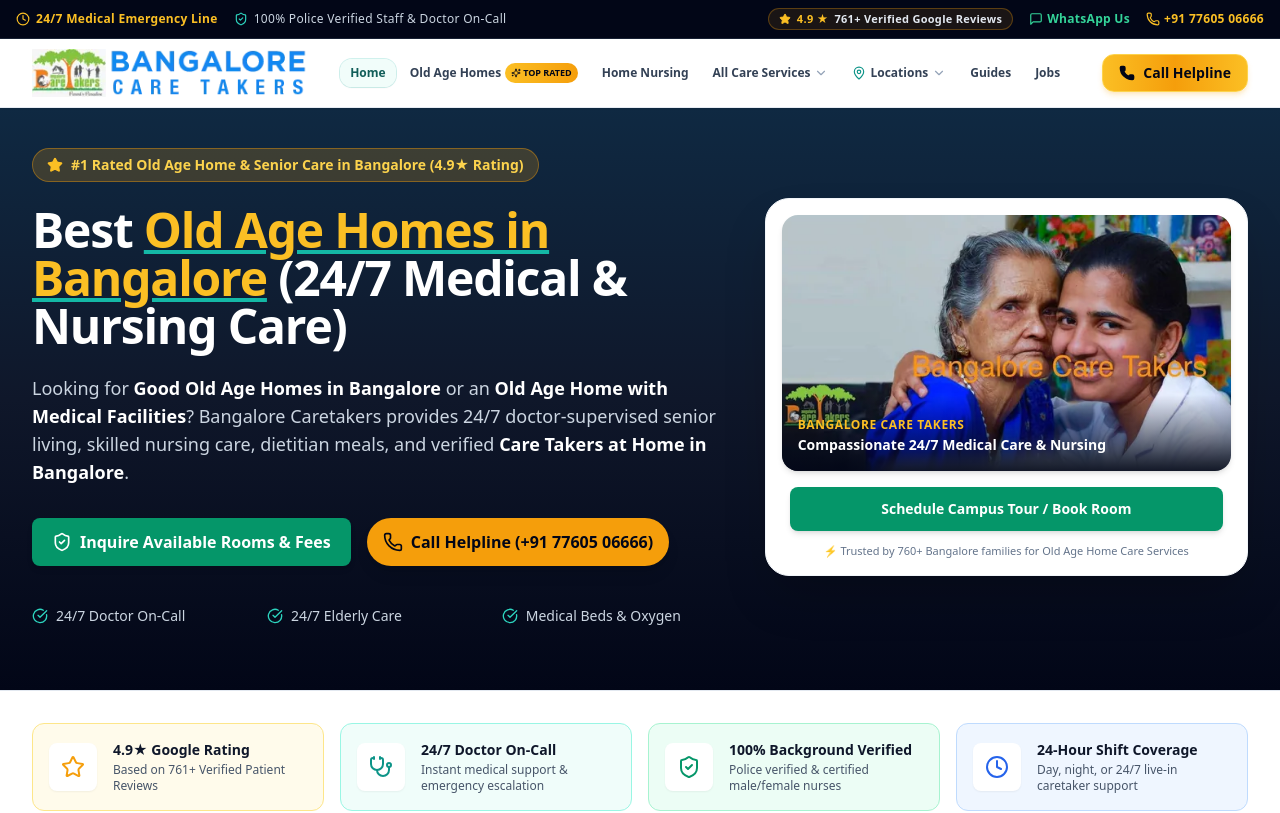
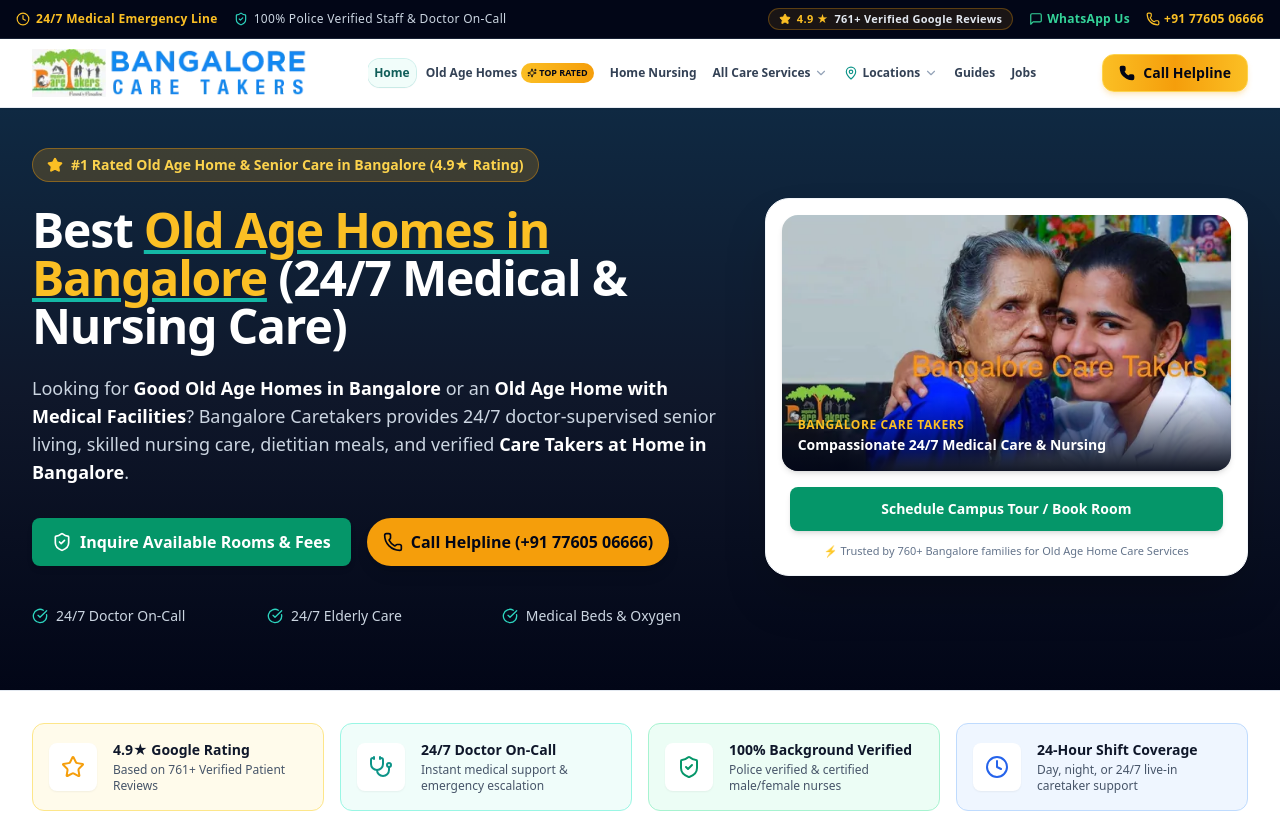
Before and after one commit to rahul-chacko-7/bangalore-caretakers, a React (Vite) app: page / in a window 1280 px wide. Shown: the top 813 px of the page. Built offline with nearby package versions, Linux system fonts and the light colour scheme.

Commit message:
fix header overlap between Jobs and Call Helpline button

```diff
--- a/src/components/Header.jsx
+++ b/src/components/Header.jsx
@@ -97,14 +97,14 @@
           </Link>
 
           {/* Desktop Nav Links (Visible on XL screens >= 1280px) */}
-          <nav className="hidden xl:flex items-center gap-1 2xl:gap-2 font-bold text-slate-700 text-xs 2xl:text-sm shrink min-w-0">
+          <nav className="hidden xl:flex items-center gap-1 2xl:gap-2 font-bold text-slate-700 text-xs 2xl:text-sm shrink min-w-0 overflow-hidden">
             {primaryNav.map((link) => {
               const isActive = location.pathname === link.path;
               return (
                 <Link
                   key={link.path}
                   to={link.path}
-                  className={`px-2.5 py-1.5 rounded-xl transition-all whitespace-nowrap inline-flex items-center gap-1 ${
+                  className={`px-1.5 2xl:px-2.5 py-1.5 rounded-xl transition-all whitespace-nowrap inline-flex items-center gap-1 shrink-0 ${
                     isActive
                       ? 'text-teal-800 bg-teal-50/90 font-black shadow-sm ring-1 ring-teal-500/20'
                       : 'hover:text-teal-700 hover:bg-slate-100/70'
@@ -123,12 +123,12 @@
 
             {/* All Care Services Mega Menu Dropdown */}
             <div
-              className="relative"
+              className="relative shrink-0"
               onMouseEnter={() => setServicesDropdown(true)}
               onMouseLeave={() => setServicesDropdown(false)}
             >
               <button
-                className={`px-2.5 py-1.5 rounded-xl text-slate-700 hover:text-teal-700 hover:bg-slate-100/70 inline-flex items-center gap-1 font-bold whitespace-nowrap transition-colors ${
+                className={`px-1.5 2xl:px-2.5 py-1.5 rounded-xl text-slate-700 hover:text-teal-700 hover:bg-slate-100/70 inline-flex items-center gap-1 font-bold whitespace-nowrap transition-colors ${
                   servicesDropdown ? 'bg-slate-100 text-teal-800' : ''
                 }`}
                 aria-expanded={servicesDropdown}
@@ -162,12 +162,12 @@
 
             {/* Locations Dropdown */}
             <div
-              className="relative"
+              className="relative shrink-0"
               onMouseEnter={() => setLocationsDropdown(true)}
               onMouseLeave={() => setLocationsDropdown(false)}
             >
               <button
-                className={`px-2.5 py-1.5 rounded-xl text-slate-700 hover:text-teal-700 hover:bg-slate-100/70 inline-flex items-center gap-1 font-bold whitespace-nowrap transition-colors ${
+                className={`px-1.5 2xl:px-2.5 py-1.5 rounded-xl text-slate-700 hover:text-teal-700 hover:bg-slate-100/70 inline-flex items-center gap-1 font-bold whitespace-nowrap transition-colors ${
                   locationsDropdown ? 'bg-slate-100 text-teal-800' : ''
                 }`}
               >
@@ -196,14 +196,14 @@
 
             <Link
               to="/blog"
-              className="px-2.5 py-1.5 rounded-xl text-slate-700 hover:text-teal-700 hover:bg-slate-100/70 font-bold whitespace-nowrap transition-colors"
+              className="px-1.5 2xl:px-2.5 py-1.5 rounded-xl text-slate-700 hover:text-teal-700 hover:bg-slate-100/70 font-bold whitespace-nowrap transition-colors shrink-0"
             >
               Guides
             </Link>
 
             <Link
               to="/caretaker-nursing-jobs-bangalore"
-              className="px-2.5 py-1.5 rounded-xl text-slate-700 hover:text-teal-700 hover:bg-slate-100/70 font-bold whitespace-nowrap transition-colors"
+              className="px-1.5 2xl:px-2.5 py-1.5 rounded-xl text-slate-700 hover:text-teal-700 hover:bg-slate-100/70 font-bold whitespace-nowrap transition-colors shrink-0"
             >
               Jobs
             </Link>
```
